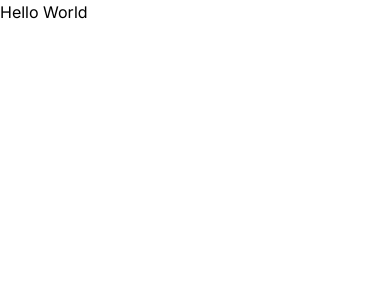
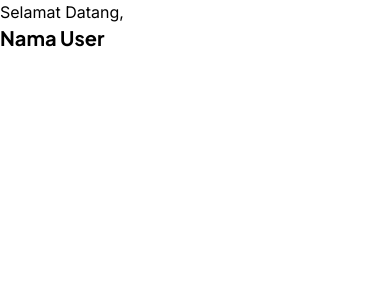
Before and after one commit to imanmaris99/AMIMUM-Project-FE, a Next.js app in the folder amimum/: page / in a window 390 px wide. Shown: the top 300 px of the page. Built offline with nearby package versions, Linux system fonts and the light colour scheme.

Commit message:
feat: setup mobile view

```diff
--- a/amimum/src/app/globals.css
+++ b/amimum/src/app/globals.css
@@ -9,3 +9,16 @@
 .font-inter {
   font-family: 'Inter', sans-serif;
 }
+
+body {
+  display: flex;
+  justify-content: center;
+  background-color: black;
+}
+
+main {
+  width: 425px;
+  min-width: 320px;
+  min-height: 100vh;
+  background-color: white;
+}
--- a/amimum/src/app/page.tsx
+++ b/amimum/src/app/page.tsx
@@ -1,7 +1,13 @@
-export default function Home() {
+
+const Homepage = () => {
   return (
-    <div>
-      <h1>Hello World</h1>
+    <main>
+      <div>
+        <p>Selamat Datang,</p>
+      <h4 className="font-bold text-xl font-jakarta">Nama User</h4>
     </div>
+    </main>
   );
-}
+};
+
+export default Homepage;
```
